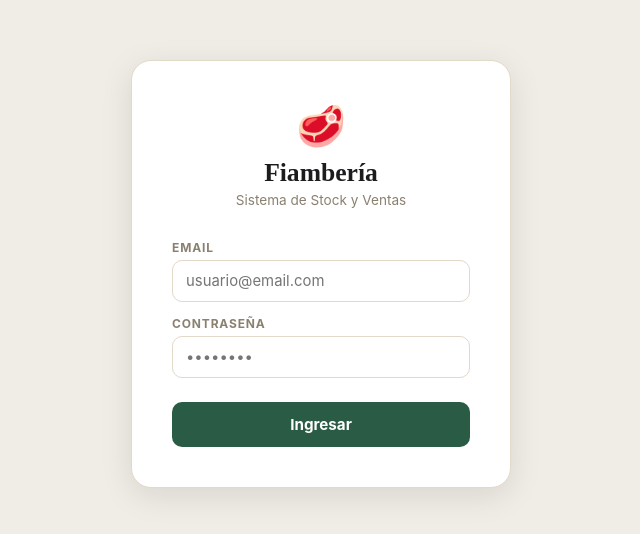
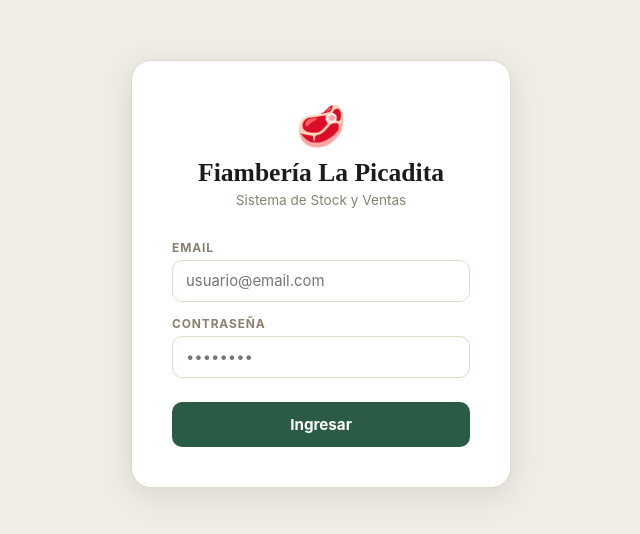
Before and after one commit to frangiso/Fiambrerias-stock, a React (Vite) app in the folder fiamberia/: page /stock in a window 1280 px wide. Shown: the part 126-660 px from the top of the page, without its empty margins (319-959 px from the left). Built offline with nearby package versions, Linux system fonts and the light colour scheme; no server answers.

Commit message:
Add files via upload

```diff
--- a/fiamberia/src/pages/Login.jsx
+++ b/fiamberia/src/pages/Login.jsx
@@ -25,7 +25,7 @@ export default function Login() {
       <div style={{ background:'white', borderRadius:20, padding:40, width:'100%', maxWidth:380, boxShadow:'0 8px 32px rgba(0,0,0,0.1)', border:'1px solid #E2D9C8' }}>
         <div style={{ textAlign:'center', marginBottom:32 }}>
           <div style={{ fontSize:'2.5rem', marginBottom:8 }}>🥩</div>
-          <h1 style={{ fontFamily:'serif', fontSize:'1.6rem', fontWeight:800, marginBottom:4 }}>Fiambería</h1>
+          <h1 style={{ fontFamily:'serif', fontSize:'1.6rem', fontWeight:800, marginBottom:4 }}>Fiambería La Picadita</h1>
           <p style={{ color:'#8A8070', fontSize:'0.85rem' }}>Sistema de Stock y Ventas</p>
         </div>
         {error && (
--- a/fiamberia/src/pages/Stock.jsx
+++ b/fiamberia/src/pages/Stock.jsx
@@ -95,9 +95,6 @@ export default function Stock() {
         </div>
       )}
 
-      <div className="alert alert-warning" style={{ marginBottom:16 }}>
-        💡 Para cargar mercadería y actualizar el stock usá la sección <strong>Compras</strong> — registrás la factura del proveedor y el stock se actualiza automáticamente.
-      </div>
       <div style={{ display: 'flex', gap: 10, marginBottom: 16, flexWrap: 'wrap' }}>
         {[
           { key: 'todos', label: `Todos (${counts.todos})` },
@@ -164,7 +161,7 @@ export default function Stock() {
                           className="btn btn-sm btn-outline"
                           onClick={() => { setModalCarga(p); setCantidadCarga('') }}
                         >
-                          Ver
+                          + Cargar
                         </button>
                       </td>
                     </tr>
```
